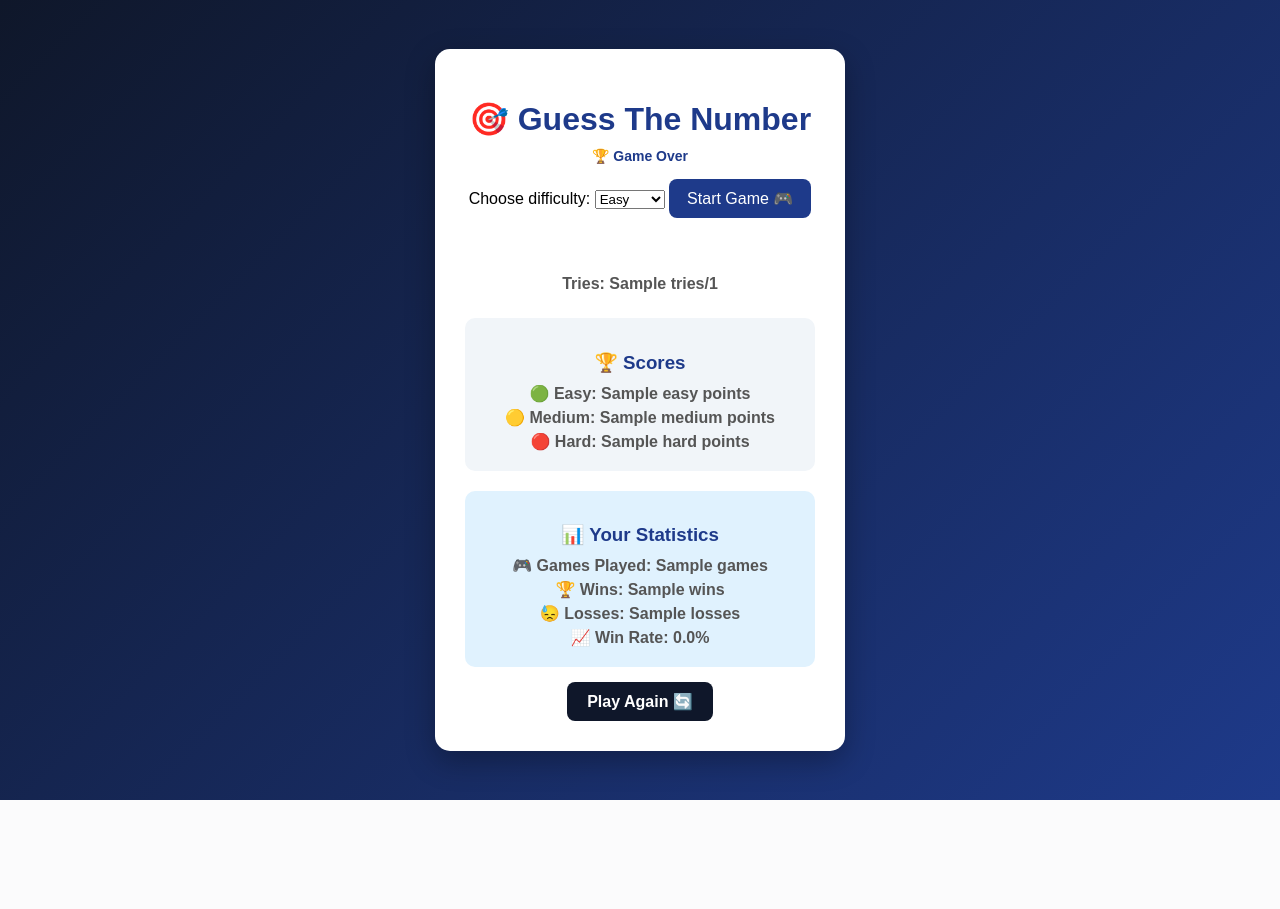
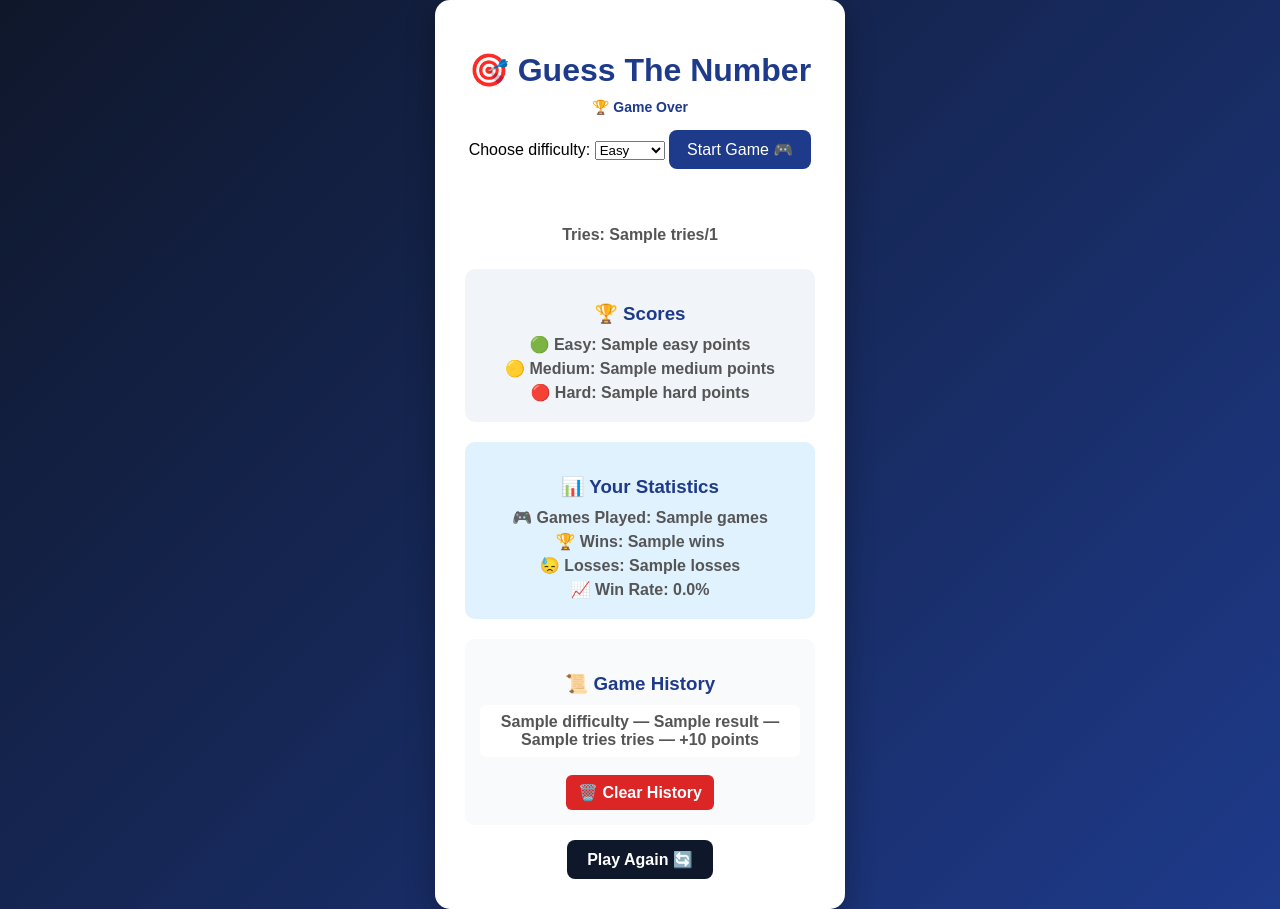
Before and after one commit to mordecai12-cool/guessing-game, a Flask app: template templates/index.html in a window 1280 px wide. Before the commit the page ends 800 px from the top, so only its background shows below. Run offline with Flask 3, Linux system fonts and the light colour scheme; the visitor is signed in with stand-in values (Sample User, id 1); the template is opened without the code that fills it: most values are stand-ins (such as "Sample title", 1, 10 or a date in 2020).

Commit message:
Add game history and clear history

```diff
--- a/app.py
+++ b/app.py
@@ -70,6 +70,9 @@ def start_game():
             "wins": 0,
             "losses": 0
         }
+
+    if "history" not in session:
+        session["history"] = []
 
     session.modified = True
 
@@ -154,9 +157,14 @@ def guess():
 
         # Game is completed, so increase games
         session["stats"]["games"] += 1
+        session["stats"]["wins"] += 1
 
-        # Player won
-        session["stats"]["wins"] += 1
+        session["history"].append({
+            "difficulty": difficulty,
+            "result": "Won",
+            "tries": session["tries"],
+            "points": score
+        })
 
         session.modified = True
 
@@ -175,9 +183,14 @@ def guess():
 
         # Game is completed, so increase games
         session["stats"]["games"] += 1
+        session["stats"]["losses"] += 1
 
-        # Player lost
-        session["stats"]["losses"] += 1
+        session["history"].append({
+            "difficulty": session["difficulty"],
+            "result": "Lost",
+            "tries": session["tries"],
+            "points": 0
+        })
 
         session.modified = True
 
@@ -211,7 +224,8 @@ def guess():
             "hard": 0
         }),
         stats=session["stats"],
-        win_rate=win_rate
+        win_rate=win_rate,
+        history=session.get("history", [])
     )
 
 
@@ -228,6 +242,12 @@ def reset():
 
     return redirect("/")
 
+@app.route("/clear-history")
+def clear_history():
+    session["history"] = []
+    session.modified = True
+
+    return redirect("/")
 
 if __name__ == "__main__":
     app.run(debug=True)
--- a/static/style.css
+++ b/static/style.css
@@ -200,3 +200,38 @@ button:hover {
     margin: 5px 0;
     font-weight: bold;
 }
+
+.history {
+    margin-top: 20px;
+    padding: 15px;
+    border-radius: 10px;
+    background: #f8fafc;
+}
+
+.history h3 {
+    margin-bottom: 10px;
+    color: #1e3a8a;
+}
+
+.history p {
+    margin: 8px 0;
+    padding: 8px;
+    border-radius: 6px;
+    background: white;
+    font-weight: bold;
+}
+
+.clear-history {
+    display: inline-block;
+    margin-top: 10px;
+    padding: 8px 12px;
+    border-radius: 6px;
+    background: #dc2626;
+    color: white;
+    text-decoration: none;
+    font-weight: bold;
+}
+
+.clear-history:hover {
+    background: #b91c1c;
+}
--- a/templates/index.html
+++ b/templates/index.html
@@ -116,6 +116,27 @@
                 <p>📈 Win Rate: {{ "%.1f"|format(win_rate) }}%</p>
             </div>
 
+            <div class="history">
+                <h3>📜 Game History</h3>
+
+                {% if history %}
+                    {% for game in history %}
+                        <p>
+                            {{ game["difficulty"]|capitalize }}
+                            — {{ game["result"] }}
+                            — {{ game["tries"] }} tries
+                            — +{{ game["points"] }} points
+                        </p>
+                    {% endfor %}
+                {% else %}
+                    <p>No games played yet.</p>
+                {% endif %}
+
+                <a href="{{ url_for('clear_history') }}" class="clear-history">
+                    🗑️ Clear History
+                </a>
+            </div>
+
         {% endif %}
 
 
```
